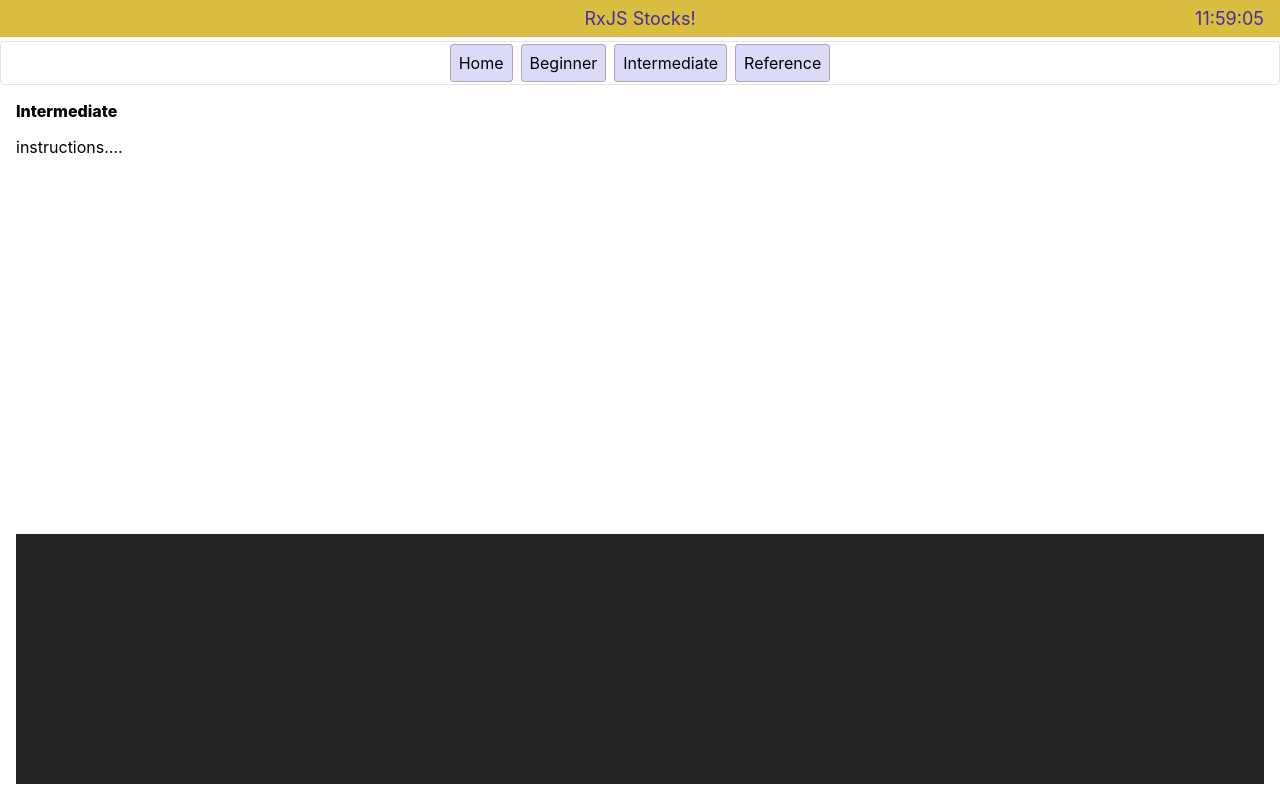
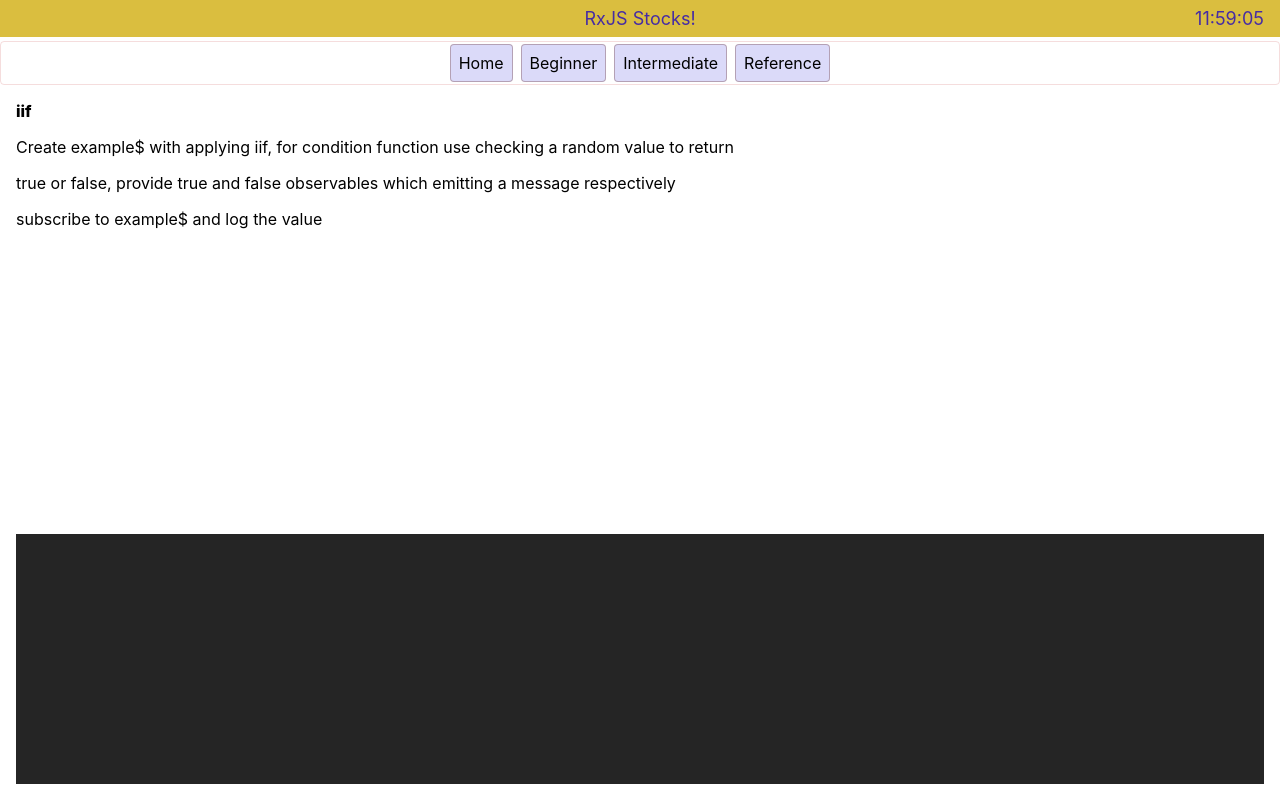
Before and after one commit to HamidMirghafoori/rxjs-stocks-tutorial, an Angular app: page /intermediate in a window 1280 px wide. Built offline with nearby package versions, Linux system fonts and the light colour scheme.

Commit message:
question

```diff
--- a/src/app/components/intermediate-level/intermediate-level.component.html
+++ b/src/app/components/intermediate-level/intermediate-level.component.html
@@ -1,3 +1,11 @@
-<div class="title">Intermediate</div>
-<div class="info">instructions....</div>
+<div class="title">iif</div>
+<div class="info">
+  Create example$ with applying iif, for condition function use checking a
+  random value to return
+</div>
+<div class="info">
+  true or false, provide true and false observables which emitting a message
+  respectively
+</div>
+<div class="info">subscribe to example$ and log the value</div>
 <app-terminal></app-terminal>
--- a/src/app/components/intermediate-level/intermediate-level.component.ts
+++ b/src/app/components/intermediate-level/intermediate-level.component.ts
@@ -15,5 +15,15 @@
 
   public ngOnInit(): void {
     this.log.clearLogs();
+    this.iif();
+  }
+
+  private iif() {
+    /**
+     * Create example$ with applying iif, for condition function use checking a random value to return
+     * true or false, provide true and false observables which emitting a message respectively
+     * subscribe to example$ and log the value
+     */
+
   }
 }
```
